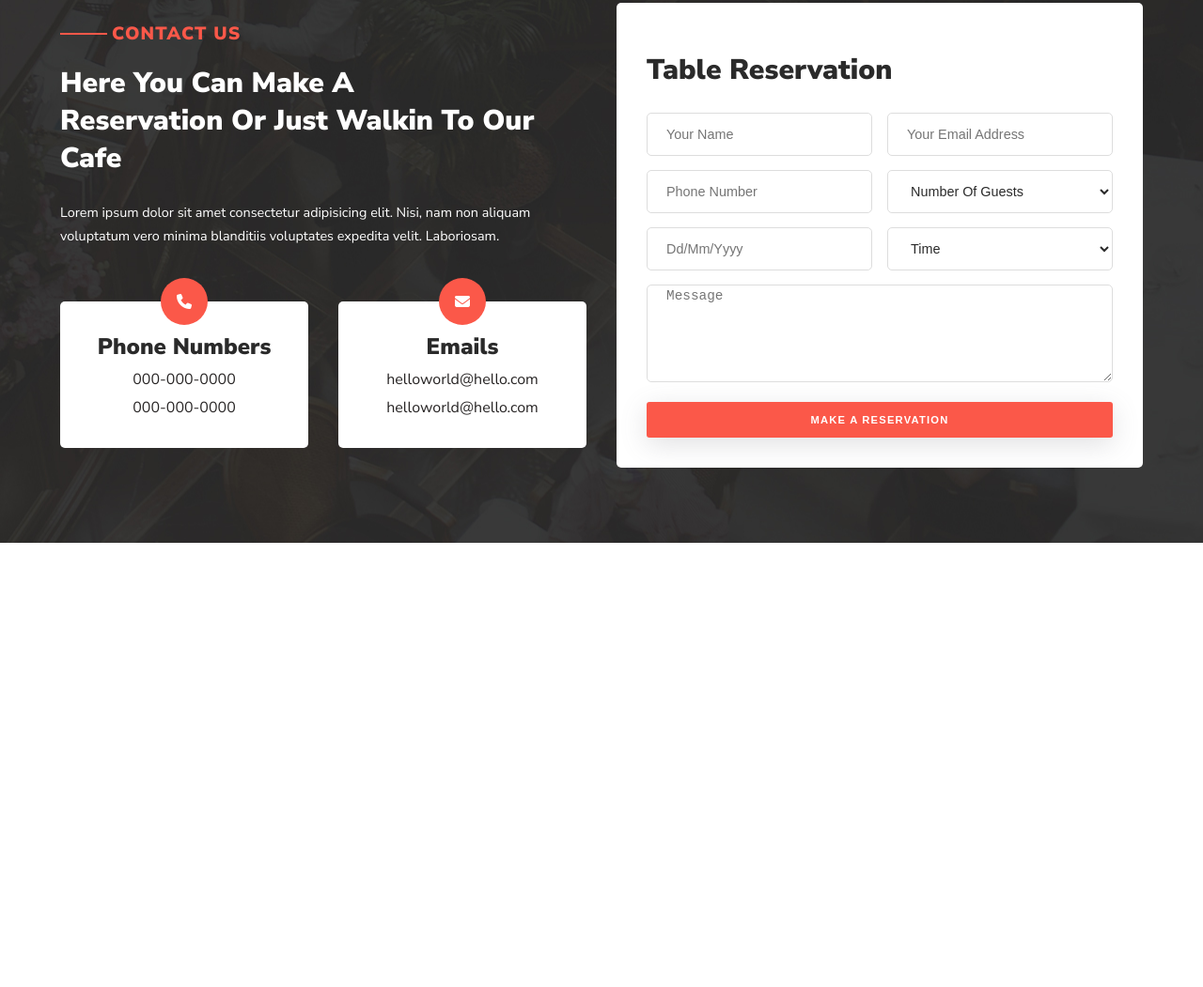
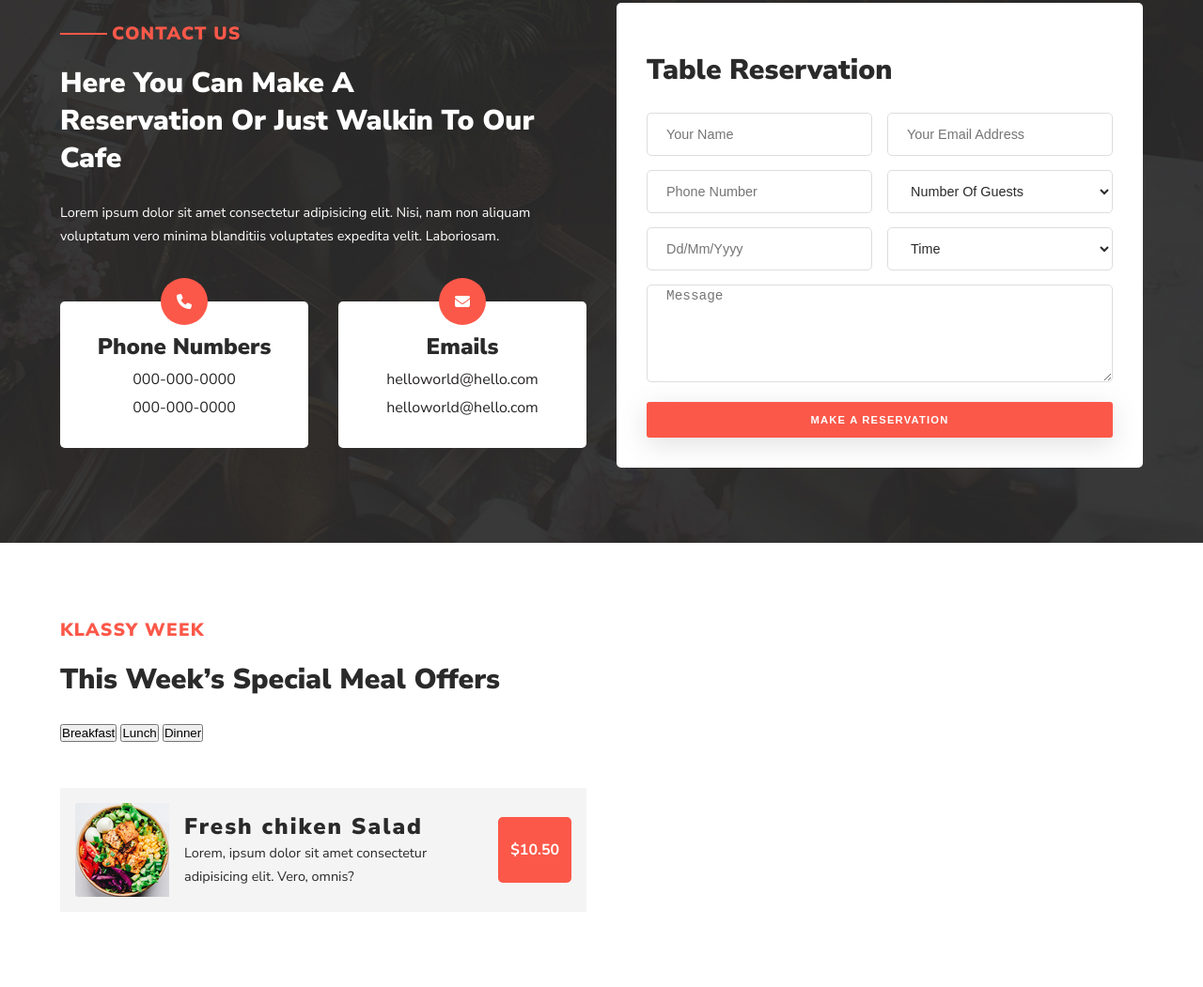
Before and after one commit to hisamuddin01/classy-cafe, a plain HTML site: page index.html in a window 1280 px wide. Shown: the part 3124-4175 px from the top of the page at 94% size. Before the commit the page ends 3702 px from the top, so only its background shows below. Drawn offline with Linux system fonts and the light colour scheme; a web font is replaced by a local one.

Commit message:
meals section added

```diff
--- a/app.js
+++ b/app.js
@@ -83,6 +83,50 @@ chef = [
         desc : "pancake chef"
     }
 ]
+meal = [
+    {
+        title : "Fresh Chicken Salad",
+        img : "./images/tab-item-01.png",
+        desc : "Lorem ipsum dolor sit amet, consectetur koit adipiscing elit, sed do.",
+        price : 10.50,
+        catagory : "Breakfast"
+    },
+    {
+        title : "Orange Juice",
+        img : "./images/tab-item-02.png",
+        desc : "Lorem ipsum dolor sit amet, consectetur koit adipiscing elit, sed do.",
+        price : 8.50,
+        catagory : "Breakfast"
+    },
+    {
+        title : "Fruit Salad",
+        img : "./images/tab-item-03.png",
+        desc : "Lorem ipsum dolor sit amet, consectetur koit adipiscing elit, sed do.",
+        price : 9.50,
+        catagory : "Breakfast"
+    },
+    {
+        title : "Eggs Omelette",
+        img : "./images/tab-item-04.png",
+        desc : "Lorem ipsum dolor sit amet, consectetur koit adipiscing elit, sed do.",
+        price : 6.50,
+        catagory : "Breakfast"
+    },
+    {
+        title : "Dollma Pire",
+        img : "./images/tab-item-05.png",
+        desc : "Lorem ipsum dolor sit amet, consectetur koit adipiscing elit, sed do.",
+        price : 5.50,
+        catagory : "Breakfast"
+    },
+    {
+        title : "Fresh Chicken Salad",
+        img : "./images/tab-item-01.png",
+        desc : "Lorem ipsum dolor sit amet, consectetur koit adipiscing elit, sed do.",
+        price : 10.50,
+        catagory : "Breakfast"
+    }
+]
 // ===========Nav Toggler ==========
 const navToggle = document.querySelector(".nav-toggle");
 const linksContainer = document.querySelector(".links-container");
--- a/css/style.css
+++ b/css/style.css
@@ -447,5 +447,47 @@ textarea {
     width: 100%;
     color: #FFF;
     background-color: #FB5849;
-    border: none    ;
+    border: none ;
 }
+/*========== || MEAL || ========== */
+.btn-container {
+    margin-bottom: 3rem;
+}
+.meal-container {
+    display: grid;
+    grid-template-columns: repeat(2, 1fr);
+    gap: 2rem;
+}
+/*  */
+.meal {
+    position: relative;
+    display: flex;
+    align-items: center;
+    justify-content: center;
+    gap: 1rem;
+    background-color: rgb(245, 244, 244);
+    padding: 1rem;
+}
+.meal img {
+    width: 100px;
+}
+.meal p {
+    margin-bottom: 0;
+}
+.meal-price {
+    display: inline-block;
+    background-color: #FB5849;
+    padding: 1.5rem .8rem;
+    border-radius: 5px;
+    display: flex;
+    align-items: center;
+    justify-content: center;
+    color: #FFF;
+    font-weight: 700;
+}
+
+@media screen and (max-width: 768px) {
+    .meal-container {
+        grid-template-columns: 1fr;
+    }
+}
--- a/index.html
+++ b/index.html
@@ -201,6 +201,29 @@
             </div>
         </section>
         <!----------------- END CONTACT ---------------->
+        <!----------------- MEAL ---------------->
+        <section id="meal" class="section-padding">
+            <div class="container">
+                <h6>Klassy Week</h6>
+                <h2>This Week’s Special Meal Offers</h2>
+                <div class="btn-container">
+                    <button>Breakfast</button>
+                    <button>Lunch</button>
+                    <button>Dinner</button>
+                </div>
+                <div class="meal-container">
+                    <div class="meal">
+                        <img src="./images/tab-item-01.png" alt="meal">
+                        <div class="meal-info">
+                            <h5 class="dark-text">Fresh chiken Salad</h5>
+                            <p>Lorem, ipsum dolor sit amet consectetur adipisicing elit. Vero, omnis?</p>
+                        </div>
+                        <span class="meal-price">$10.50</span>
+                    </div>
+                </div>
+            </div>
+        </section>
+        <!----------------- END MEAL ---------------->
 
     </main>
     <script src="app.js"></script>
```
Also changed, not shown: images/tab-icon-03.png (added), images/tab-item-01.png (added), images/tab-item-02.png (added), images/tab-item-03.png (added), images/tab-item-04.png (added), images/tab-item-05.png (added), images/tab-item-06.png (added).
